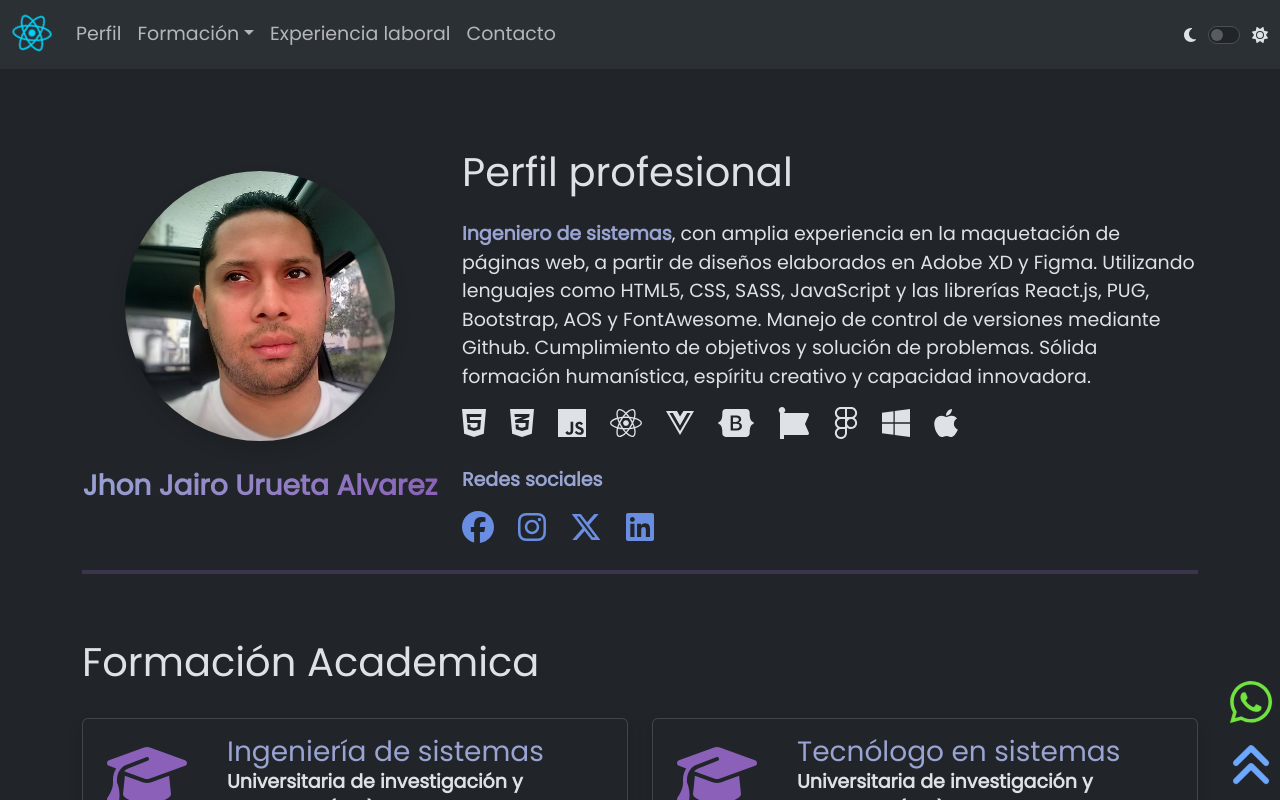
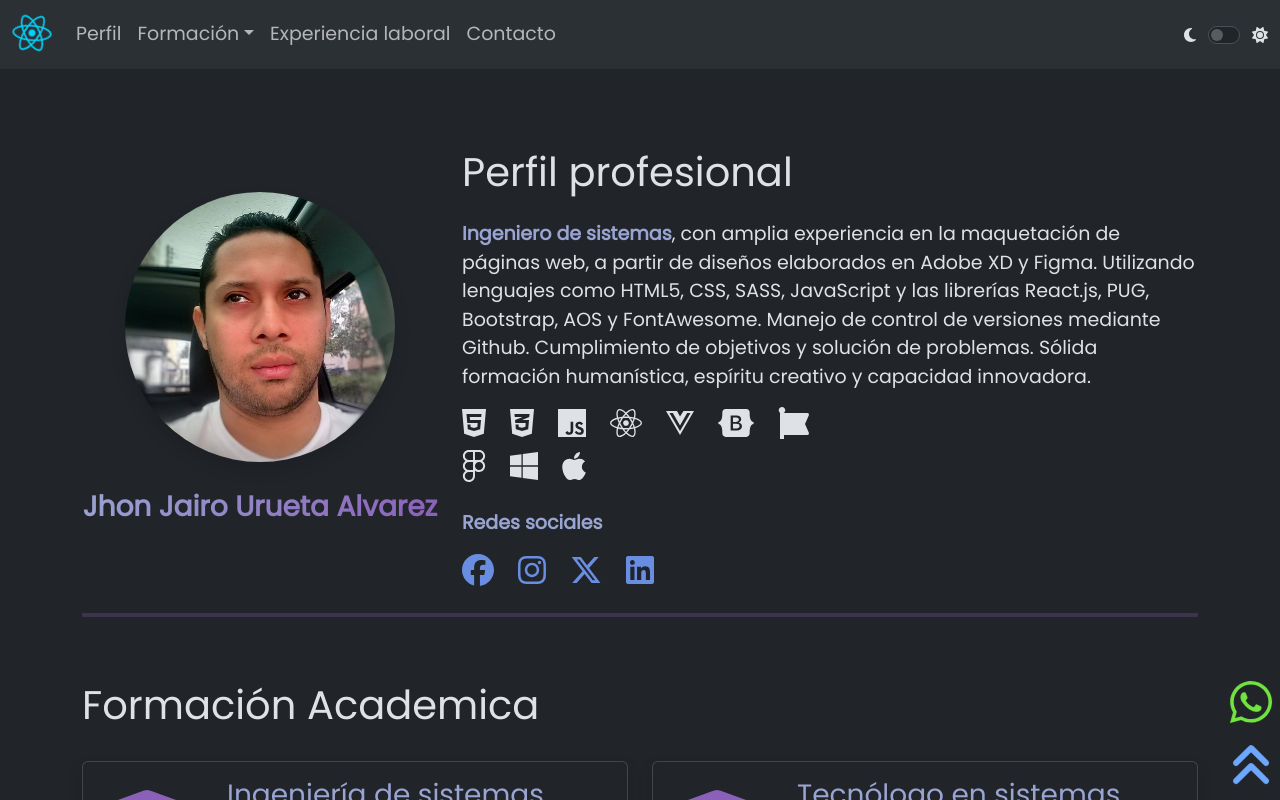
Before and after one commit to jhonuru/website, a React (Vite) app: page / in a window 1280 px wide. Shown: the top 800 px of the page. Built offline with nearby package versions, Linux system fonts and the light colour scheme.

Commit message:
Avance 9

```diff
--- a/src/pages/Home.jsx
+++ b/src/pages/Home.jsx
@@ -14,7 +14,7 @@ export function Home() {
         <div className="col-lg-8" data-aos="fade-left" >
           <h1 className='mb-4'>Perfil profesional</h1>
           <p><b className='txt-c2'>Ingeniero de sistemas</b>, con amplia experiencia en la maquetación de páginas web, a partir de diseños elaborados en Adobe XD y Figma. Utilizando lenguajes como HTML5, CSS, SASS, JavaScript y las librerías React.js, PUG, Bootstrap, AOS y FontAwesome. Manejo de control de versiones mediante Github. Cumplimiento de objetivos y solución de problemas. Sólida formación humanística, espíritu creativo y capacidad innovadora.</p>
-          <div className='row align-items-center'>
+          <div className='row align-items-center mb-2'>
             <div className="col-auto">
               <FontAwesomeIcon icon={faHtml5} size='2x' />
             </div>
@@ -36,6 +36,8 @@ export function Home() {
             <div className="col-auto">
               <FontAwesomeIcon icon={faFontAwesome} size='2x' />
             </div>
+          </div>
+          <div className='row align-items-center'>
             <div className="col-auto">
               <FontAwesomeIcon icon={faFigma} size='2x' />
             </div>
```
